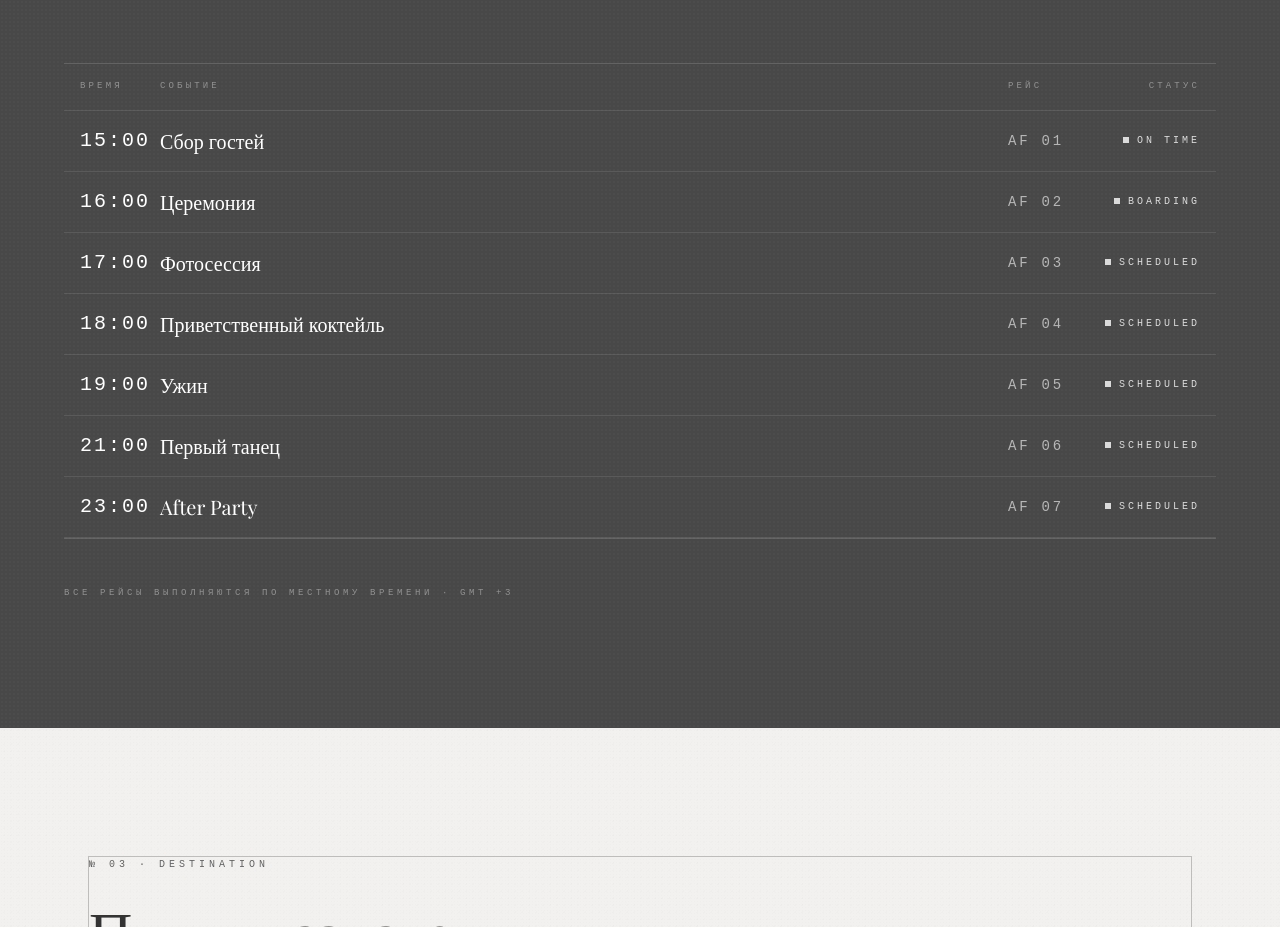
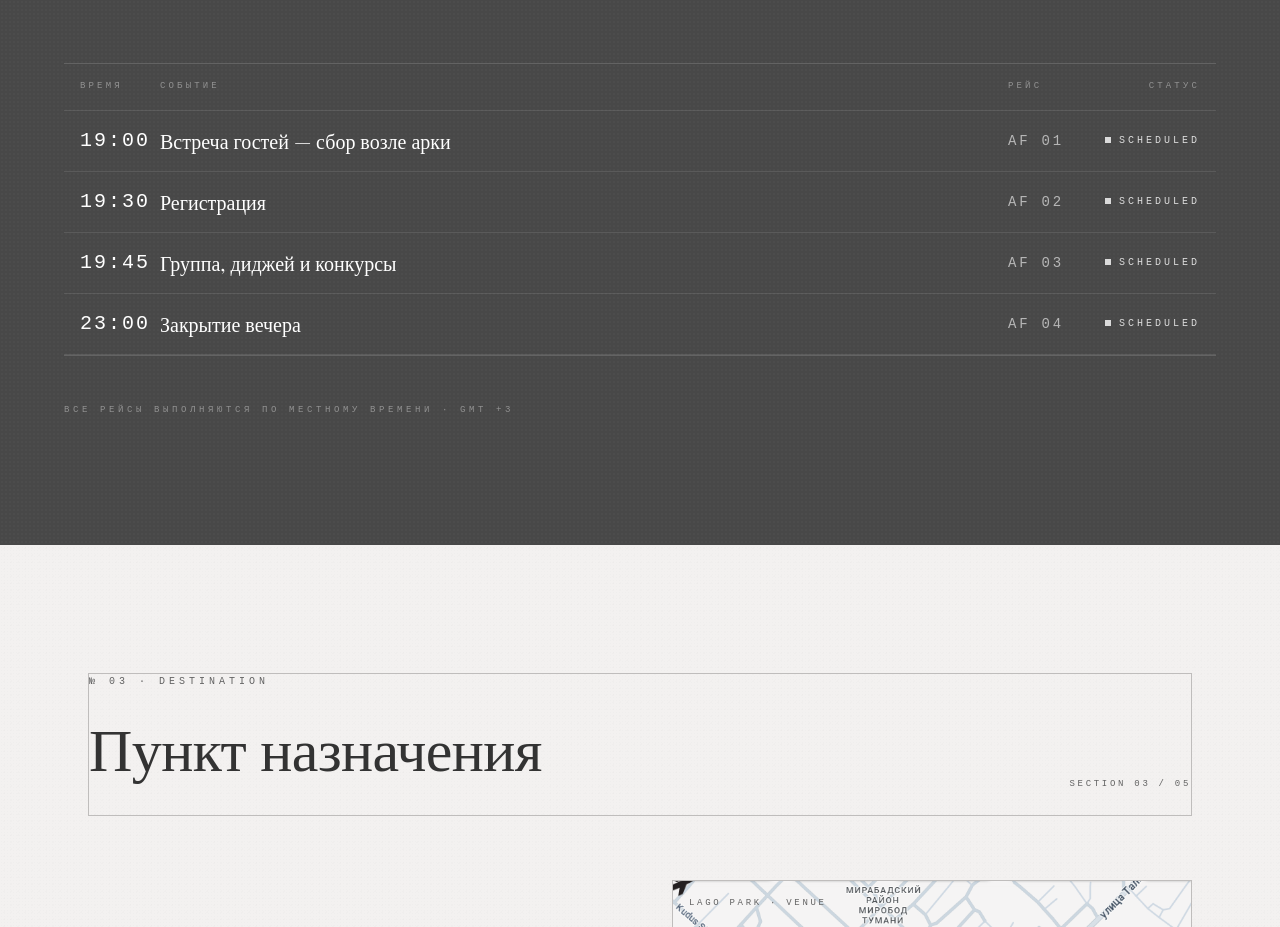
Before and after one commit to pakhlavonKh/aleksandra-fahad, a React (Vite) app: page / in a window 1280 px wide. Shown: the part 3369-4296 px from the top of the page. Built offline with nearby package versions, Linux system fonts and the light colour scheme.

Commit message:
small changes

```diff
--- a/src/routes/index.tsx
+++ b/src/routes/index.tsx
@@ -470,19 +470,10 @@ function QrCode() {
 /* ---------------- Journey / Departures ---------------- */
 function Journey() {
   const rows = [
-    { time: "15:00", code: "AF 01", title: "Сбор гостей", gate: "A", status: "On Time" },
-    { time: "16:00", code: "AF 02", title: "Церемония", gate: "B", status: "Boarding" },
-    { time: "17:00", code: "AF 03", title: "Фотосессия", gate: "C", status: "Scheduled" },
-    {
-      time: "18:00",
-      code: "AF 04",
-      title: "Приветственный коктейль",
-      gate: "D",
-      status: "Scheduled",
-    },
-    { time: "19:00", code: "AF 05", title: "Ужин", gate: "E", status: "Scheduled" },
-    { time: "21:00", code: "AF 06", title: "Первый танец", gate: "F", status: "Scheduled" },
-    { time: "23:00", code: "AF 07", title: "After Party", gate: "G", status: "Scheduled" },
+    { time: "19:00", code: "AF 01", title: "Встреча гостей — сбор возле арки", gate: "—", status: "Scheduled" },
+    { time: "19:30", code: "AF 02", title: "Регистрация", gate: "—", status: "Scheduled" },
+    { time: "19:45", code: "AF 03", title: "Группа, диджей и конкурсы", gate: "—", status: "Scheduled" },
+    { time: "23:00", code: "AF 04", title: "Закрытие вечера", gate: "—", status: "Scheduled" },
   ];
   return (
     <section id="journey" className="ink-texture text-paper py-32 px-6">
```
Also changed, not shown: 1 other file (tests, documents, lock files or other folders).
